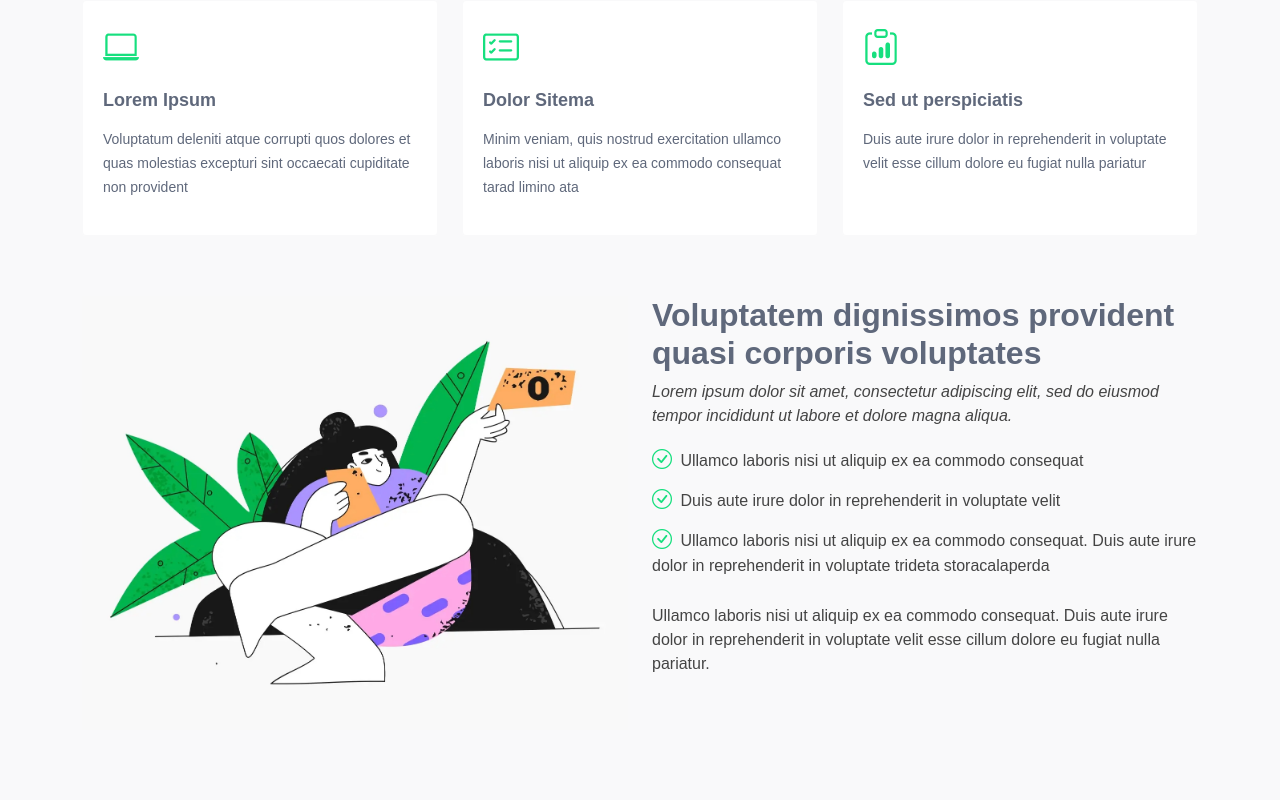
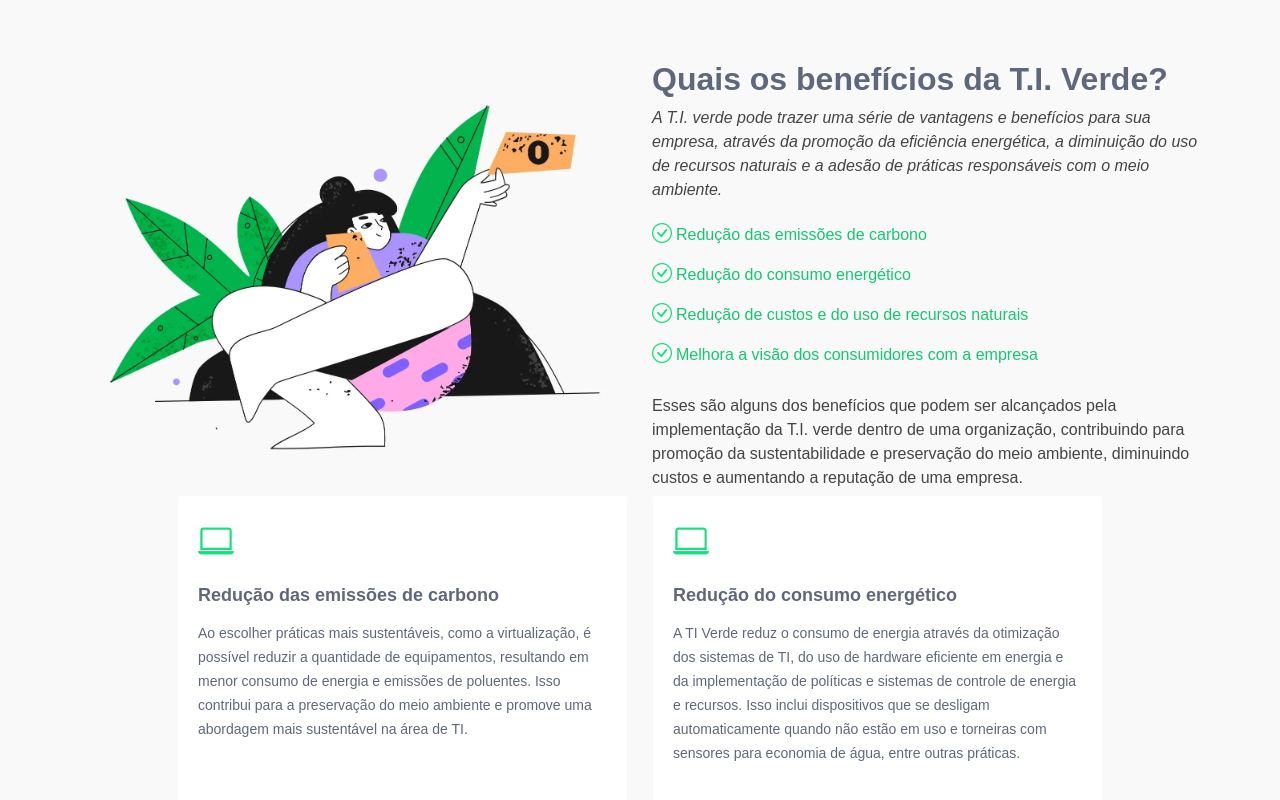
Before and after one commit to IsaacLouzeiro/faverti, a Vue app: page / in a window 1280 px wide. Shown: the part 640-1440 px from the top of the page. Built offline with nearby package versions, Linux system fonts and the light colour scheme.

Commit message:
Arrumando a secao de informacoes (InfoSection)

```diff
--- a/src/components/HeaderSection.vue
+++ b/src/components/HeaderSection.vue
@@ -13,7 +13,7 @@
             <ul class="navbar-nav">
                 <li><a class="nav-link"  href="#hero">Início</a></li>
                 <li></li>
-                <li><a class="nav-link" href="#green-it">TI Verde</a></li>
+                <li><a class="nav-link" href="#info">TI Verde</a></li>
                 <li><a class="nav-link" href="#services">Serviços</a></li>
                 <li><a class="nav-link" href="#testimonials">Depoimentos</a></li>
                 <li><a class="nav-link" href="#team">Sobre Nós</a></li>
--- a/src/components/InfoSection.vue
+++ b/src/components/InfoSection.vue
@@ -1,33 +1,33 @@
+<script setup>
+  let mainTitle = "Quais os benefícios da T.I. Verde?"
+  let mainParagraph = "A T.I. verde pode trazer uma série de vantagens e benefícios para sua empresa, através da promoção da eficiência energética, a diminuição do uso de recursos naturais e a adesão de práticas responsáveis com o meio ambiente."
+  let secondParagraph = "Esses são alguns dos benefícios que podem ser alcançados pela implementação da T.I. verde dentro de uma organização, contribuindo para promoção da sustentabilidade e preservação do meio ambiente, diminuindo custos e aumentando a reputação de uma empresa."
+
+  let items = [
+    {
+      title: "Redução das emissões de carbono",
+      text: "Ao escolher práticas mais sustentáveis, como a virtualização, é possível reduzir a quantidade de equipamentos, resultando em menor consumo de energia e emissões de poluentes. Isso contribui para a preservação do meio ambiente e promove uma abordagem mais sustentável na área de TI."
+    },
+    {
+      title: "Redução do consumo energético",
+      text: "A TI Verde reduz o consumo de energia através da otimização dos sistemas de TI, do uso de hardware eficiente em energia e da implementação de políticas e sistemas de controle de energia e recursos. Isso inclui dispositivos que se desligam automaticamente quando não estão em uso e torneiras com sensores para economia de água, entre outras práticas."
+    },
+    {
+      title: "Redução de custos e do uso de recursos naturais",
+      text: "A implementação de práticas de reciclagem, reutilização e descarte adequados para os eletrônicos, além de práticas que reduzem a necessidades de equipamentos, economia de energia e a optimização dos recursos utilizados contribuem para a redução de custos nas áreas ligadas a T.I."
+    },
+    {
+      title: "Melhora a visão dos consumidores com a empresa",
+      text: "A adoção de práticas sustentáveis em qualquer área de uma organização, demonstra comprometimento com causa socioambientais, o que melhora a imagem de uma empresa no mundo corporativo e com seus clientes."
+    }
+  ]
+
+  function focus() {
+
+  }
+</script>
+
 <template>
-    <!-- ======= Green IT Section ======= -->
-    <section id="green-it" class="green-it">
-        <div class="container">
-            <div class="row">
-                <div class="col-lg-4 col-md-6">
-                    <div class="icon-box">
-                        <div class="icon"><i class="bi bi-laptop"></i></div>
-                        <h4 class="title"><a href="">Lorem Ipsum</a></h4>
-                        <p class="description">Voluptatum deleniti atque corrupti quos dolores et quas molestias excepturi sint occaecati cupiditate non provident</p>
-                    </div>
-                </div>
-                <div class="col-lg-4 col-md-6 mt-4 mt-md-0">
-                    <div class="icon-box">
-                        <div class="icon"><i class="bi bi-card-checklist"></i></div>
-                        <h4 class="title"><a href="">Dolor Sitema</a></h4>
-                        <p class="description">Minim veniam, quis nostrud exercitation ullamco laboris nisi ut aliquip ex ea commodo consequat tarad limino ata</p>
-                    </div>
-                </div>
-                <div class="col-lg-4 col-md-6 mt-4 mt-lg-0">
-                    <div class="icon-box">
-                        <div class="icon"><i class="bi bi-clipboard-data"></i></div>
-                        <h4 class="title"><a href="">Sed ut perspiciatis</a></h4>
-                        <p class="description">Duis aute irure dolor in reprehenderit in voluptate velit esse cillum dolore eu fugiat nulla pariatur</p>
-                    </div>
-                </div>
-            </div>
-        </div>
-    </section><!-- End Green IT Section -->
-
     <!-- ======= Info Section ======= -->
     <section id="info" class="info">
         <div class="container">
@@ -37,25 +37,38 @@
                     <img src="../assets/img/infoGirl.jpg" class="img-fluid" alt="">
                 </div>
                 <div class="col-lg-6 pt-4 pt-lg-0 content">
-                    <h3>Voluptatem dignissimos provident quasi corporis voluptates</h3>
-                    <p class="fst-italic">
-                    Lorem ipsum dolor sit amet, consectetur adipiscing elit, sed do eiusmod tempor incididunt ut labore et dolore
-                    magna aliqua.
-                    </p>
+                    <h3>{{ mainTitle }}</h3>
+                    <p class="fst-italic"> {{ mainParagraph }} </p>
                     <ul>
-                    <li><i class="bi bi-check-circle"></i> Ullamco laboris nisi ut aliquip ex ea commodo consequat</li>
-                    <li><i class="bi bi-check-circle"></i> Duis aute irure dolor in reprehenderit in voluptate velit</li>
-                    <li><i class="bi bi-check-circle"></i> Ullamco laboris nisi ut aliquip ex ea commodo consequat. Duis aute irure dolor in reprehenderit in voluptate trideta storacalaperda</li>
+                    <li v-for="item in items" :key="item"><i class="bi bi-check-circle"></i><a href="#" @click="focus">{{ item.title }}</a></li>
                     </ul>
                     <p>
-                    Ullamco laboris nisi ut aliquip ex ea commodo consequat. Duis aute irure dolor in reprehenderit in voluptate
-                    velit esse cillum dolore eu fugiat nulla pariatur.
+                    {{ secondParagraph }}
                     </p>
                 </div>
             </div>
 
         </div>
     </section><!-- End Info Section -->
+
+    <!-- ======= Green IT Section ======= -->
+    <section id="green-it" class="green-it">
+        <div class="container">
+            <div class="row justify-content-center">
+                <div
+                  class="col-lg-5 col-md-6"
+                  v-for="item in items"
+                  :key="item"
+                  >
+                    <div class="icon-box">
+                        <div class="icon"><i class="bi bi-laptop"></i></div>
+                        <h4 class="title"><a href="">{{ item.title }}</a></h4>
+                        <p class="description">{{ item.text }}</p>
+                    </div>
+                </div>
+            </div>
+        </div>
+    </section><!-- End Green IT Section -->
 </template>
 
 <style scoped>
@@ -112,6 +125,10 @@
 /*--------------------------------------------------------------
 # info
 --------------------------------------------------------------*/
+.info {
+  padding-bottom: 0;
+}
+
 .info .content h3 {
   font-weight: 700;
   font-size: 32px;
```
